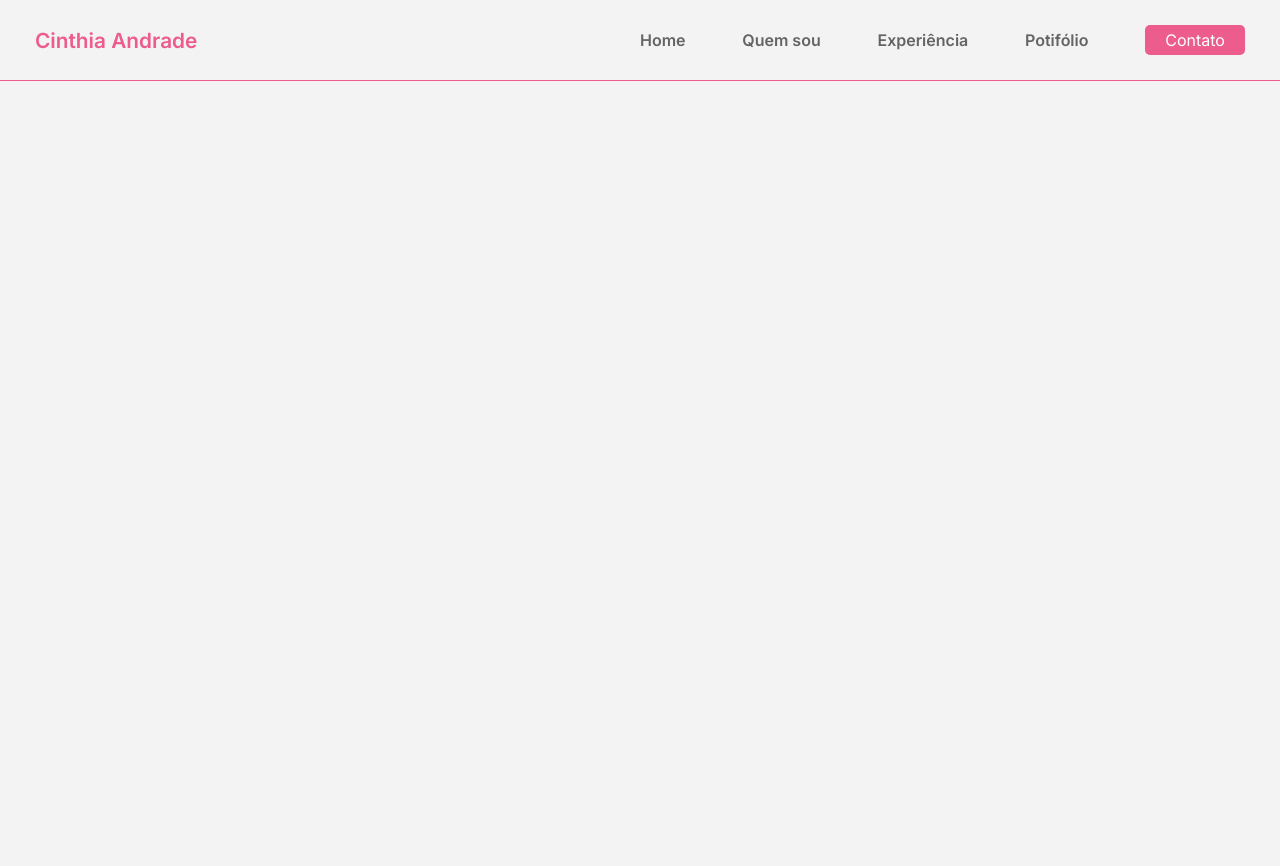
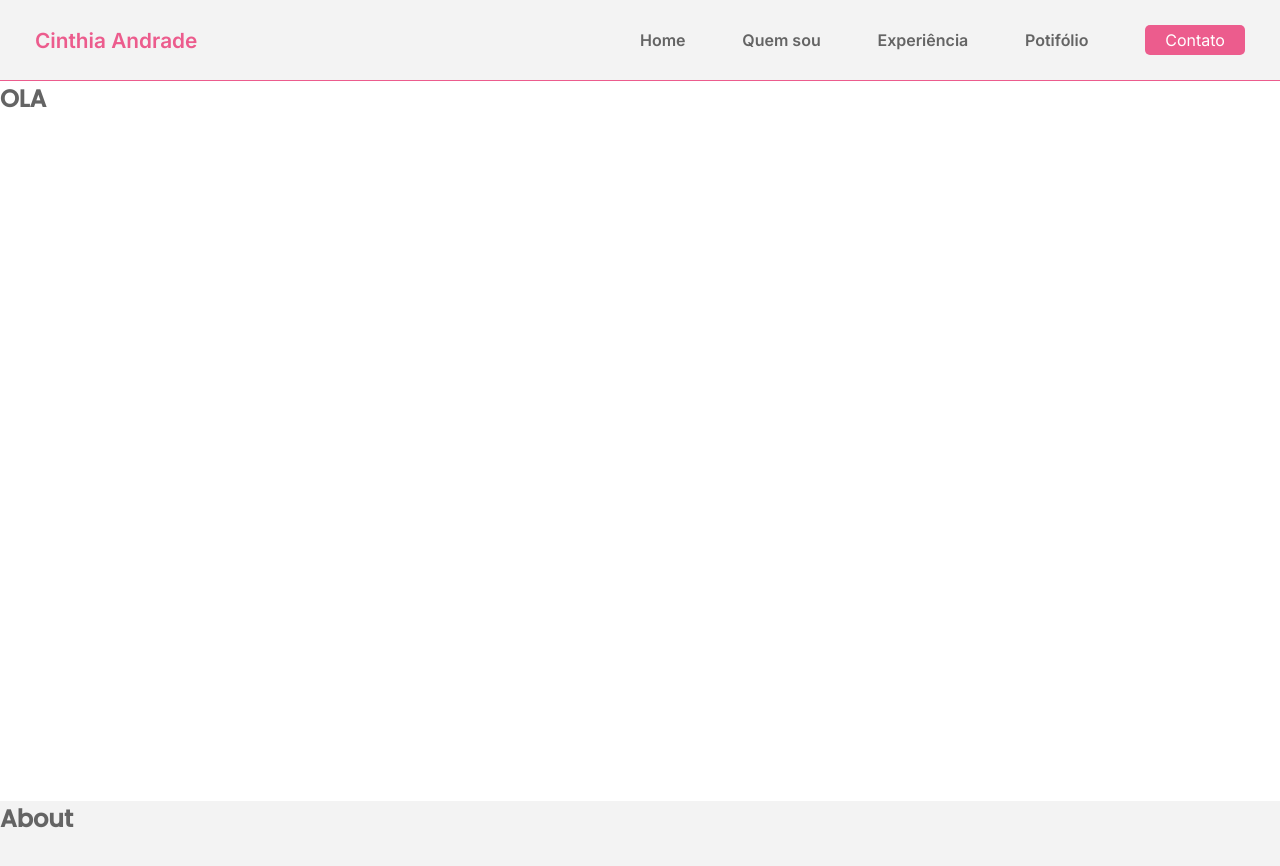
Before and after one commit to cinthia3301andrad/site-pessoal-cinthia, a React (Create React App) app: page / in a window 1280 px wide. Shown: the top 866 px of the page. Before the commit the page ends 800 px from the top, so only its background shows below. Built offline with nearby package versions, Linux system fonts and the light colour scheme.

Commit message:
chore[📝]: add home and about

```diff
--- a/src/components/Header/index.tsx
+++ b/src/components/Header/index.tsx
@@ -10,7 +10,7 @@ const Header: React.FC = () => {
             <a href="#">Home</a>
           </li>
           <li>
-            <a href="#">Quem sou</a>
+            <a href="#about">Quem sou</a>
           </li>
           <li>
             <a href="#">Experiência</a>
--- /dev/null
+++ b/src/pages/about/index.tsx
@@ -0,0 +1,9 @@
+import './styles.scss';
+const About: React.FC = () => {
+  return (
+    <section className="container__about" id="about">
+      <h1>About</h1>
+    </section>
+  );
+};
+export default About;
--- /dev/null
+++ b/src/pages/about/styles.scss
@@ -0,0 +1,8 @@
+@import '../../styles/variables.scss';
+
+.container__about {
+  background: $background;
+
+  height: 100vh;
+  width: 100%;
+}
--- /dev/null
+++ b/src/pages/home/index.tsx
@@ -0,0 +1,9 @@
+import './styles.scss';
+const Home: React.FC = () => {
+  return (
+    <section className="container__home" id="home">
+      <h1>OLA</h1>
+    </section>
+  );
+};
+export default Home;
--- /dev/null
+++ b/src/pages/home/styles.scss
@@ -0,0 +1,8 @@
+@import '../../styles/variables.scss';
+
+.container__home {
+  background: $white;
+
+  height: calc(100vh - 80px);
+  width: 100%;
+}
--- a/src/pages/onePage/index.tsx
+++ b/src/pages/onePage/index.tsx
@@ -1,6 +1,14 @@
 import Header from '../../components/Header';
+import About from '../about';
+import Home from '../home';
 
 const OnePage: React.FC = () => {
-  return <Header />;
+  return (
+    <>
+      <Header />
+      <Home />
+      <About />
+    </>
+  );
 };
 export default OnePage;
```
